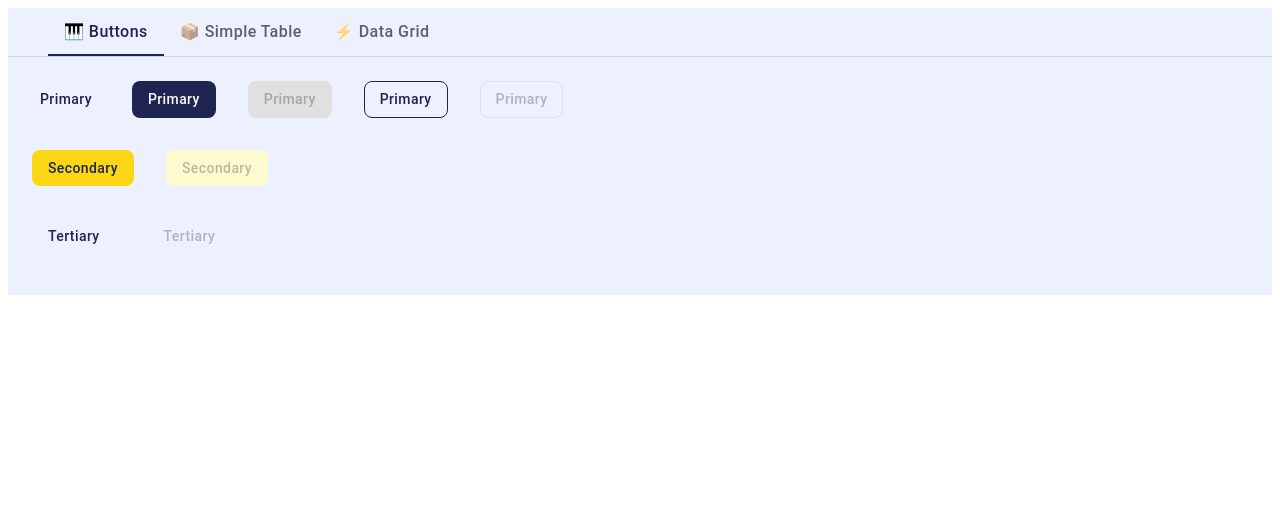
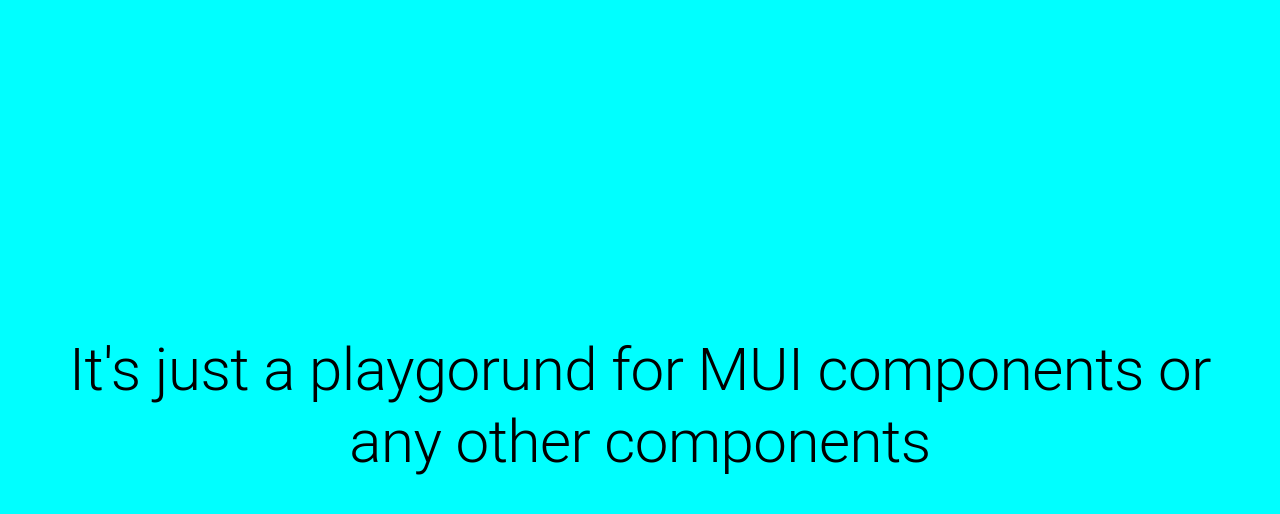
Before and after one commit to sjcuello/ComponentLibrary, a React app: page / in a window 1280 px wide. Shown: the top 514 px of the page. Built offline with nearby package versions, Linux system fonts and the light colour scheme.

Commit message:
Simplify App.tsx

```diff
--- a/src/App.tsx
+++ b/src/App.tsx
@@ -1,70 +1,15 @@
 import React from 'react';
 import ReactDOM from 'react-dom/client';
 import './index.css';
-import { Button, Grid } from '@mui/material';
-import TableMUI from './components/Table';
-import DataGrid from './components/DataGrid';
-import TabsMUI from './components/Tab';
-import { TabContent } from './interfaces';
 import ThemeContainer from './components/ThemeContainer';
-
-const tabArray: TabContent[] = [
-  {
-    title: '🎹 Buttons',
-    children: (
-      <Grid container spacing={2}>
-        <Grid xs={12} spacing={2}>
-          <Button sx={{ margin: '1rem' }} variant="text">
-            Primary
-          </Button>
-          <Button sx={{ margin: '1rem' }} variant="contained">
-            Primary
-          </Button>
-          <Button sx={{ margin: '1rem' }} disabled={true} variant="contained">
-            Primary
-          </Button>
-          <Button sx={{ margin: '1rem' }} variant="outlined">
-            Primary
-          </Button>
-          <Button sx={{ margin: '1rem' }} disabled={true} variant="outlined">
-            Primary
-          </Button>
-        </Grid>
-        <Grid xs={12}>
-          <Button sx={{ margin: '1rem' }} variant="contained" color="secondary">
-            Secondary
-          </Button>
-          <Button
-            sx={{ margin: '1rem' }}
-            disabled={true}
-            variant="contained"
-            color="secondary">
-            Secondary
-          </Button>
-        </Grid>
-        <Grid xs={12}>
-          <Button sx={{ margin: '1rem' }} variant="contained" color="tertiary">
-            Tertiary
-          </Button>
-          <Button
-            sx={{ margin: '1rem' }}
-            disabled={true}
-            variant="contained"
-            color="tertiary">
-            Tertiary
-          </Button>
-        </Grid>
-      </Grid>
-    ),
-  },
-  { title: '📦 Simple Table', children: <TableMUI /> },
-  { title: '⚡️ Data Grid', children: <DataGrid /> },
-];
+import { Typography } from '@mui/material';
 
 const App = () => (
   <ThemeContainer>
     <div className="container">
-      <TabsMUI tabArray={tabArray} />
+      <Typography variant="h2" gutterBottom align="center">
+        It's just a playgorund for MUI components or any other components
+      </Typography>
     </div>
   </ThemeContainer>
 );
--- a/src/index.css
+++ b/src/index.css
@@ -1,9 +1,18 @@
 body {
   font-family: Arial, Helvetica, sans-serif;
+  height: '100vh';
+  margin: 0;
 }
 
 .container {
-  font-size: 3rem;
+  font-size: 1rem;
   margin: auto;
   max-width: 100%;
+  height: 100vh;
+  display: flex;
+  justify-content: center;
+  align-items: center;
+  background-color: aqua;
+  padding: 1rem;
+  overflow-y: none;
 }
```
Also changed, not shown: 1 other file (tests, documents, lock files or other folders).
